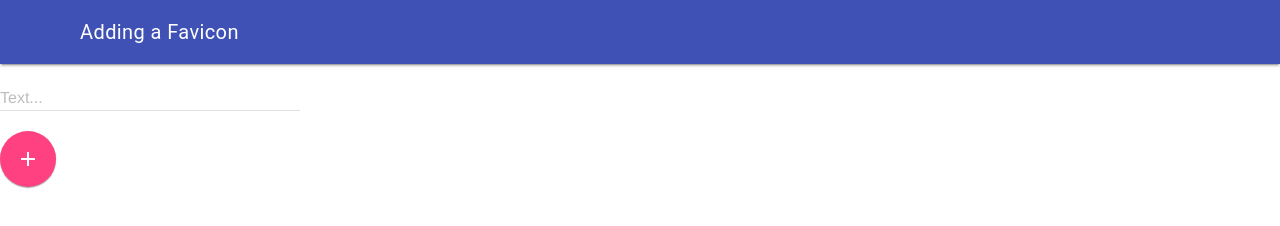
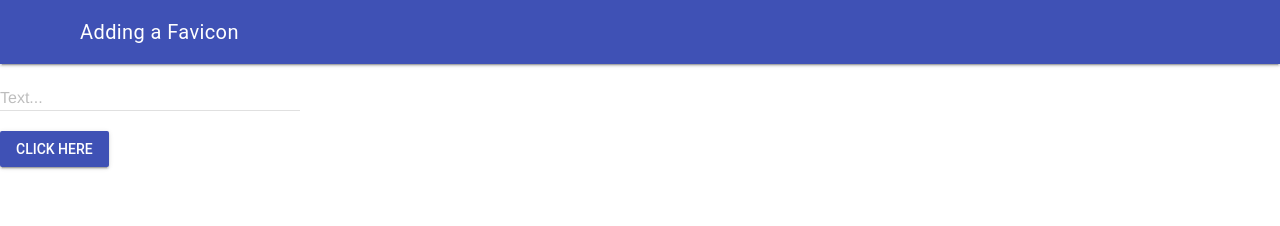
Before and after one commit to ICS2O-1-2021/ICS2O-Unit1-06-HTML, a plain HTML site: page index.html in a window 1280 px wide. Drawn offline with nearby package versions, Linux system fonts and the light colour scheme.

Commit message:
changed button

```diff
--- a/index.html
+++ b/index.html
@@ -33,9 +33,9 @@
             <label class="mdl-textfield__label" for="sample3">Text...</label>
           </div>
         </form>
-        <!-- Colored FAB button with ripple -->
-        <button class="mdl-button mdl-js-button mdl-button--fab mdl-js-ripple-effect mdl-button--colored">
-          <i class="material-icons">add</i>
+        <!-- Colored raised button -->
+        <button class="mdl-button mdl-js-button mdl-button--raised mdl-button--colored">
+          Click here
         </button>
       </main>
     </div>
```
